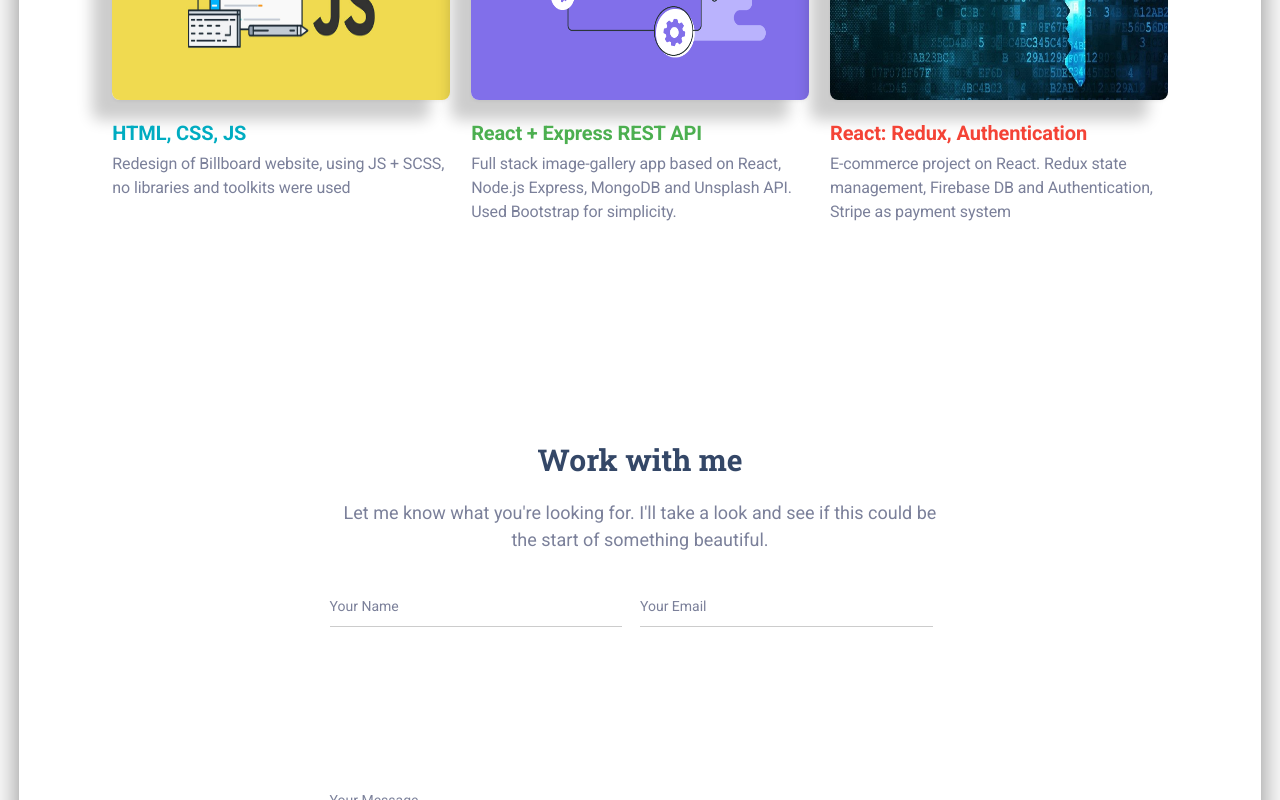
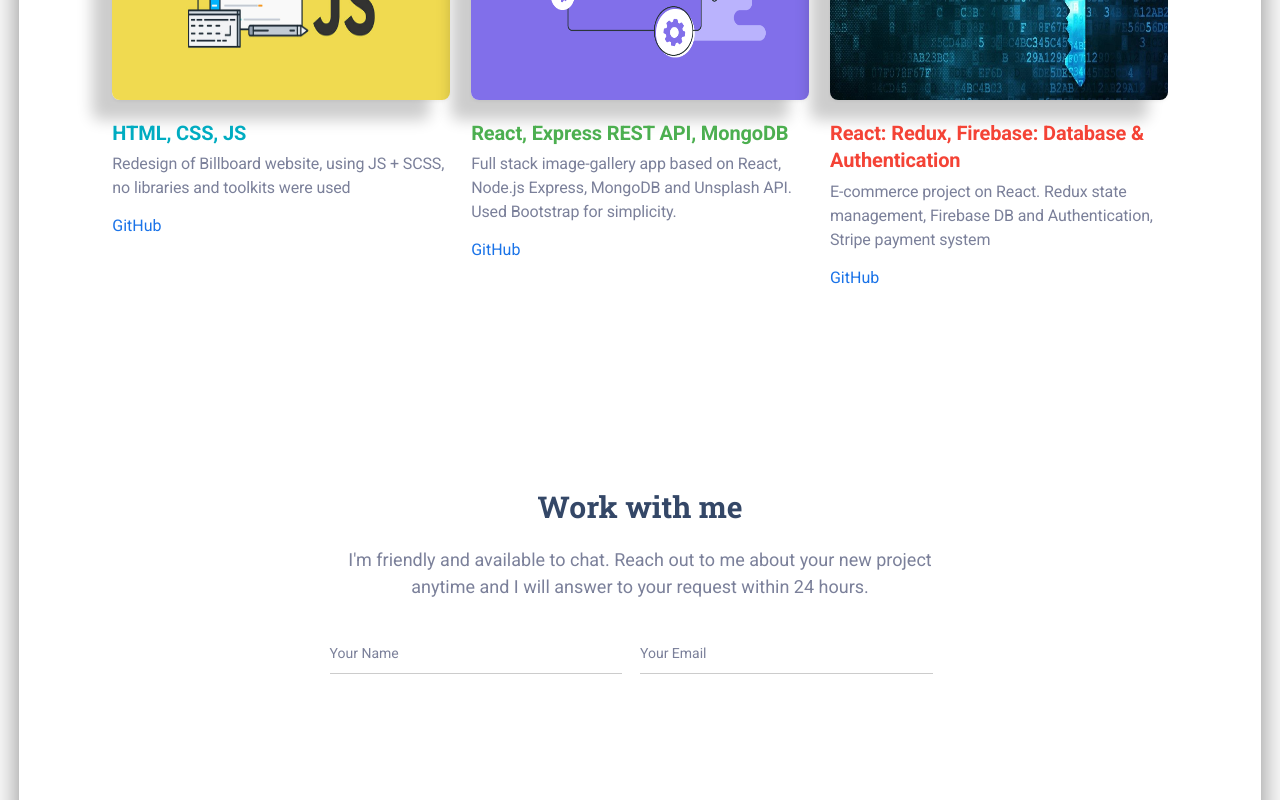
Before and after one commit to Arthubnet/atrehub-portfolio, a React (Create React App) app: page / in a window 1280 px wide. Shown: the part 1440-2240 px from the top of the page. Built offline with nearby package versions, Linux system fonts and the light colour scheme; no server answers; a web font is replaced by a local one.

Commit message:
projects

```diff
--- a/src/Components/body/projects/project-card.component.jsx
+++ b/src/Components/body/projects/project-card.component.jsx
@@ -1,7 +1,7 @@
 import React from "react";
 import "./project-card.styles.scss";
 
-function ProjectCard({ title, description, image, color, link }) {
+function ProjectCard({ title, description, image, color, link, github }) {
   return (
     <div className="project__card">
       <div className="project__card__picture">
@@ -12,6 +12,9 @@ function ProjectCard({ title, description, image, color, link }) {
       <div className="project__card__body">
         <h3 style={{ color: color }}>{title}</h3>
         <p>{description}</p>
+        <a href={github} target="__blank">
+          GitHub
+        </a>
       </div>
     </div>
   );
--- a/src/Components/body/projects/project-card.styles.scss
+++ b/src/Components/body/projects/project-card.styles.scss
@@ -1,11 +1,17 @@
 .project__card {
   flex: 0 0 32%;
+  border-radius: 8px;
   &__picture {
     width: 100%;
     height: 30vh;
     font-size: 0;
+
+    transition: 0.3s ease;
+
     &:hover {
       cursor: pointer;
+
+      transform: scale(1.015);
     }
     img {
       width: 100%;
@@ -31,12 +37,14 @@
       justify-content: space-between;
     }
     a {
-      display: block;
-      text-decoration: none;
+      display: inline-block;
       color: rgb(26, 115, 232);
-      cursor: pointer;
       font-weight: 400;
       font-size: 16px;
+      &:hover {
+        text-decoration: underline;
+        cursor: pointer;
+      }
     }
   }
 }
--- a/src/Components/body/projects/projects.component.jsx
+++ b/src/Components/body/projects/projects.component.jsx
@@ -17,22 +17,25 @@ class Project extends Component {
         image: js,
         color: "#00acc1",
         link: "https://copyboard.herokuapp.com/",
+        github: "https://github.com/Arthubnet/billboard-redesign",
       },
       {
-        title: "React + Express REST API",
+        title: "React, Express REST API, MongoDB",
         description:
           "Full stack image-gallery app based on React, Node.js Express, MongoDB and Unsplash API. Used Bootstrap for simplicity.",
         image: api,
         color: "#4caf50",
         link: "https://images-gallery-frontend.herokuapp.com/",
+        github: "https://github.com/Arthubnet/images-gallery-frontend",
       },
       {
-        title: "React: Redux, Authentication",
+        title: "React: Redux, Firebase: Database & Authentication",
         description:
-          "E-commerce project on React. Redux state management, Firebase DB and Authentication, Stripe as payment system",
+          "E-commerce project on React. Redux state management, Firebase DB and Authentication, Stripe payment system",
         image: auth,
         color: "#f44336",
         link: "https://fred-ecommerce-project.herokuapp.com/",
+        github: "https://github.com/Arthubnet/cloth-e-commerce",
       },
       {
         title: "Coming soon",
@@ -41,6 +44,7 @@ class Project extends Component {
         image: game,
         color: "#344767",
         link: "",
+        github: "",
       },
     ],
   };
@@ -51,7 +55,8 @@ class Project extends Component {
         <div className="project__section__container">
           {this.state.card
             .filter((item, index) => index < 3)
-            .map(({ title, description, image, color, link }, index) => (
+            .map(
+              ({ title, description, image, color, link, github }, index) => (
                 <ProjectCard
                   key={index}
                   title={title}
@@ -59,8 +64,10 @@ class Project extends Component {
                   image={image}
                   color={color}
                   link={link}
+                  github={github}
                 />
-            ))}
+              )
+            )}
         </div>
       </div>
     );
--- a/src/Components/contact/contact-component.jsx
+++ b/src/Components/contact/contact-component.jsx
@@ -36,8 +36,8 @@ function Contact({ setIsLoading }) {
       <div className="contact__title">
         <h2>Work with me</h2>
         <p>
-          Let me know what you're looking for. I'll take a look and see if this
-          could be the start of something beautiful.
+          I'm friendly and available to chat. Reach out to me about your new
+          project anytime and I will answer to your request within 24 hours.
         </p>
       </div>
       <div className="contact__form">
```
Lines whose indentation alone changed are shown as unchanged.
